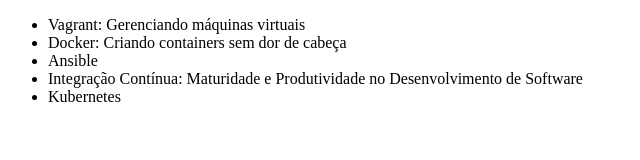
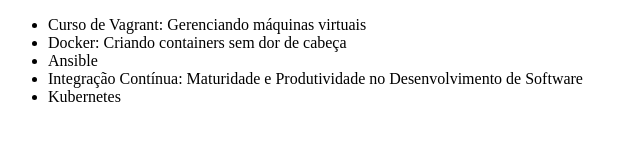
Before and after one commit to w13gehts/curso-git-alura, a plain HTML site: page index.html in a window 1280 px wide. Shown: the whole page, without its empty margins (0-640 px from the left). Drawn offline with Linux system fonts and the light colour scheme.

Commit message:
Alterando o nome do curso de Vagrant

```diff
--- a/index.html
+++ b/index.html
@@ -6,7 +6,7 @@
 </head>
 <body>
     <ul>
-        <li>Vagrant: Gerenciando máquinas virtuais</li>
+        <li>Curso de Vagrant: Gerenciando máquinas virtuais</li>
         <li>Docker: Criando containers sem dor de cabeça</li>
         <li>Ansible</li>
         <li>Integração Contínua: Maturidade e Produtividade no Desenvolvimento de Software</li>
```
